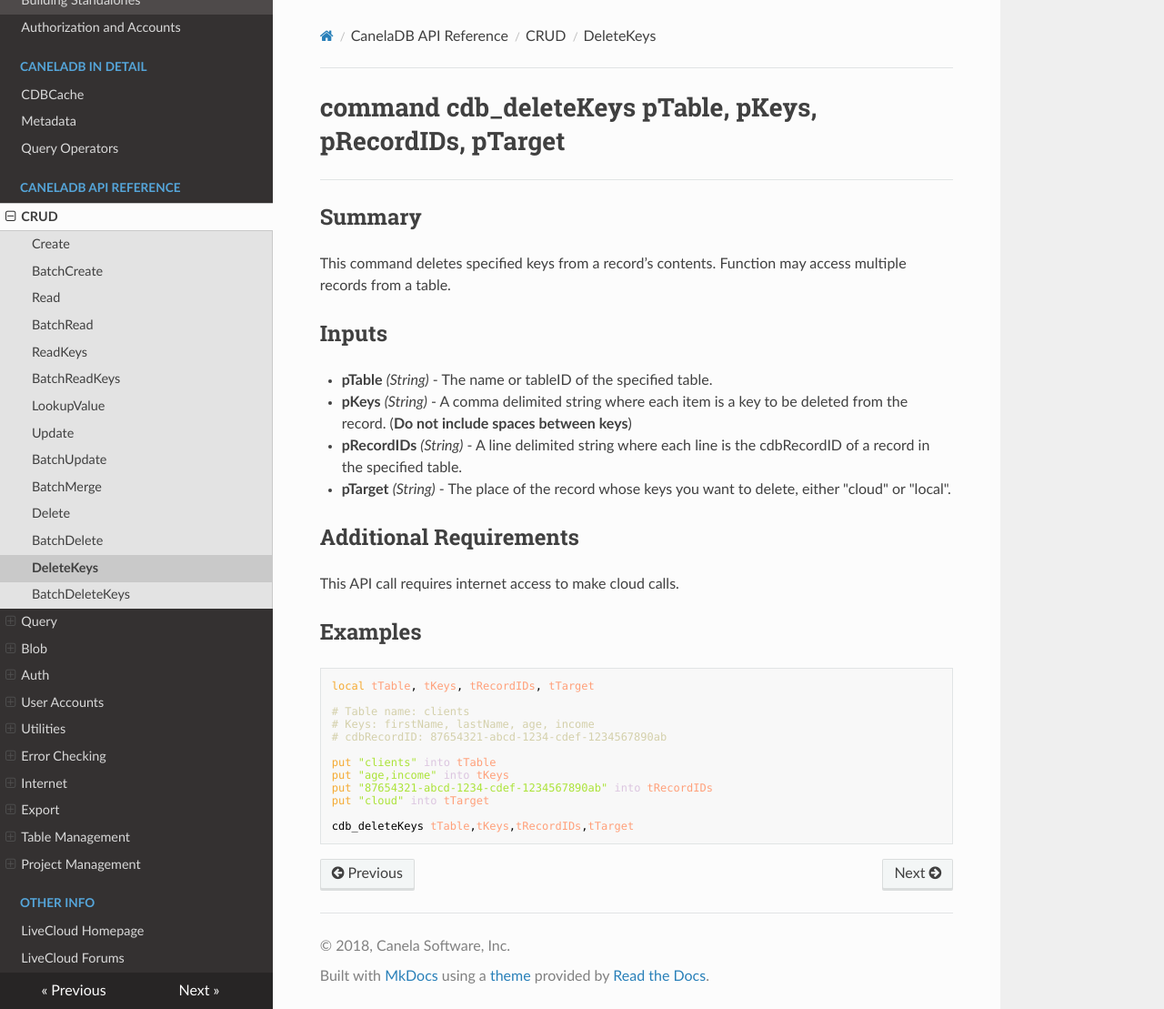
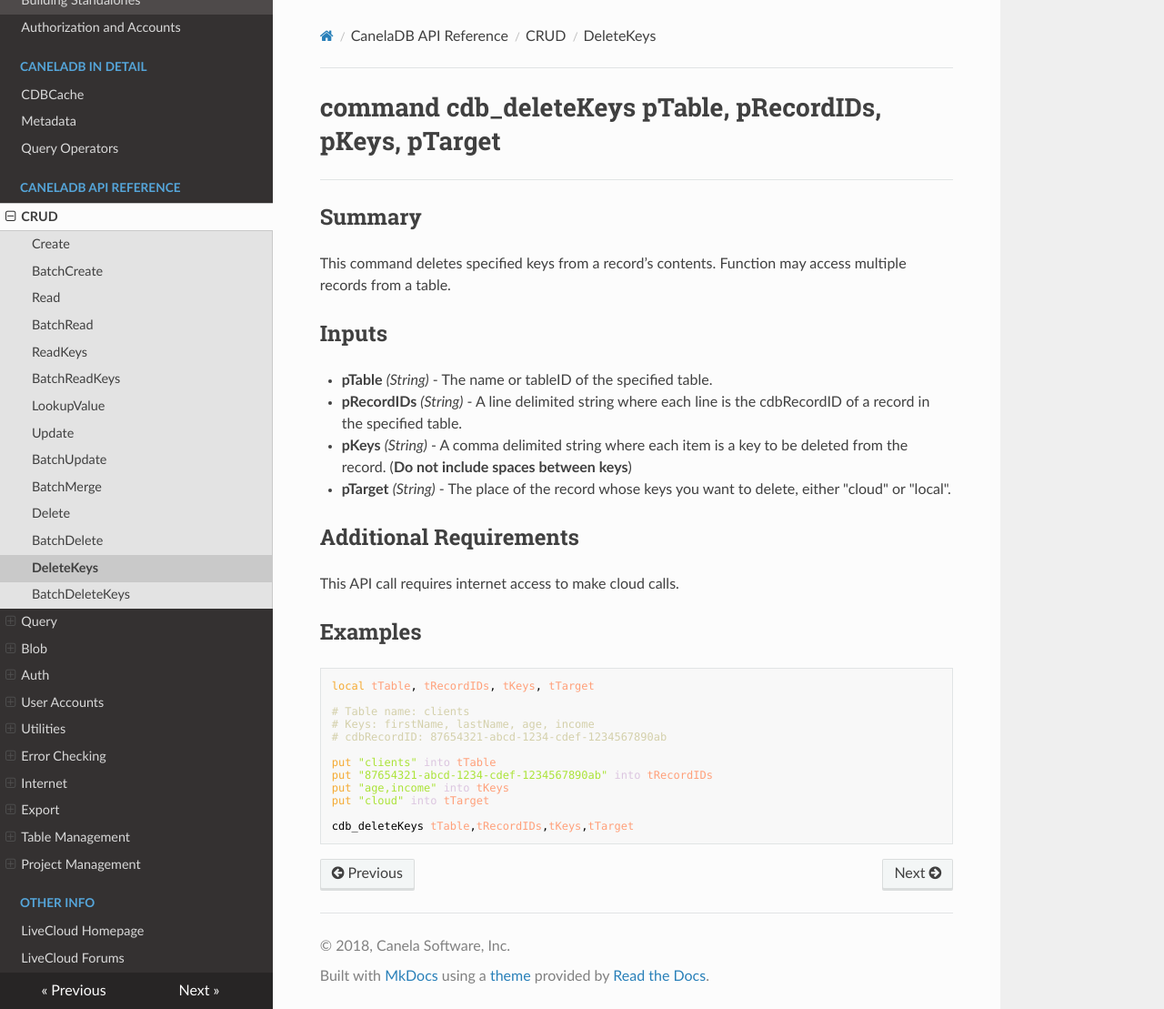
Before and after one commit to CanelaSoftware/cassiaDB_docs, an MkDocs documentation site: the page built from docs/DeleteKeys.md, in a window 1280 px wide and 1109 px high. Shown: the whole window at 91% size. Built offline with MkDocs 1.6.1, drawn with Linux system fonts in a browser that asks for light colours; nearby versions of some CDN libraries.

````diff
--- a/docs/DeleteKeys.md
+++ b/docs/DeleteKeys.md
@@ -1,4 +1,4 @@
-# command cdb_deleteKeys pTable, pKeys, pRecordIDs, pTarget
+# command cdb_deleteKeys pTable, pRecordIDs, pKeys, pTarget
 ---
 ## Summary
 This command deletes specified keys from a record’s contents. Function may access multiple records from a table.
@@ -6,9 +6,9 @@ This command deletes specified keys from a record’s contents. Function may acc
 ## Inputs
 * **pTable** *(String)* - The name or tableID of the specified table.
 
+* **pRecordIDs** *(String)* - A line delimited string where each line is the cdbRecordID of a record in the specified table.
+
 * **pKeys** *(String)* - A comma delimited string where each item is a key to be deleted from the record. (**Do not include spaces between keys**)
-
-* **pRecordIDs** *(String)* - A line delimited string where each line is the cdbRecordID of a record in the specified table.
 
 * **pTarget** *(String)* - The place of the record whose keys you want to delete, either "cloud" or "local".
 
@@ -17,16 +17,16 @@ This API call requires internet access to make cloud calls.
 
 ## Examples
 ```livecodeserver
-local tTable, tKeys, tRecordIDs, tTarget
+local tTable, tRecordIDs, tKeys, tTarget
 
 # Table name: clients
 # Keys: firstName, lastName, age, income
 # cdbRecordID: 87654321-abcd-1234-cdef-1234567890ab
 
 put "clients" into tTable
+put "87654321-abcd-1234-cdef-1234567890ab" into tRecordIDs
 put "age,income" into tKeys
-put "87654321-abcd-1234-cdef-1234567890ab" into tRecordIDs
 put "cloud" into tTarget
 
-cdb_deleteKeys tTable,tKeys,tRecordIDs,tTarget
+cdb_deleteKeys tTable,tRecordIDs,tKeys,tTarget
 ```
````
